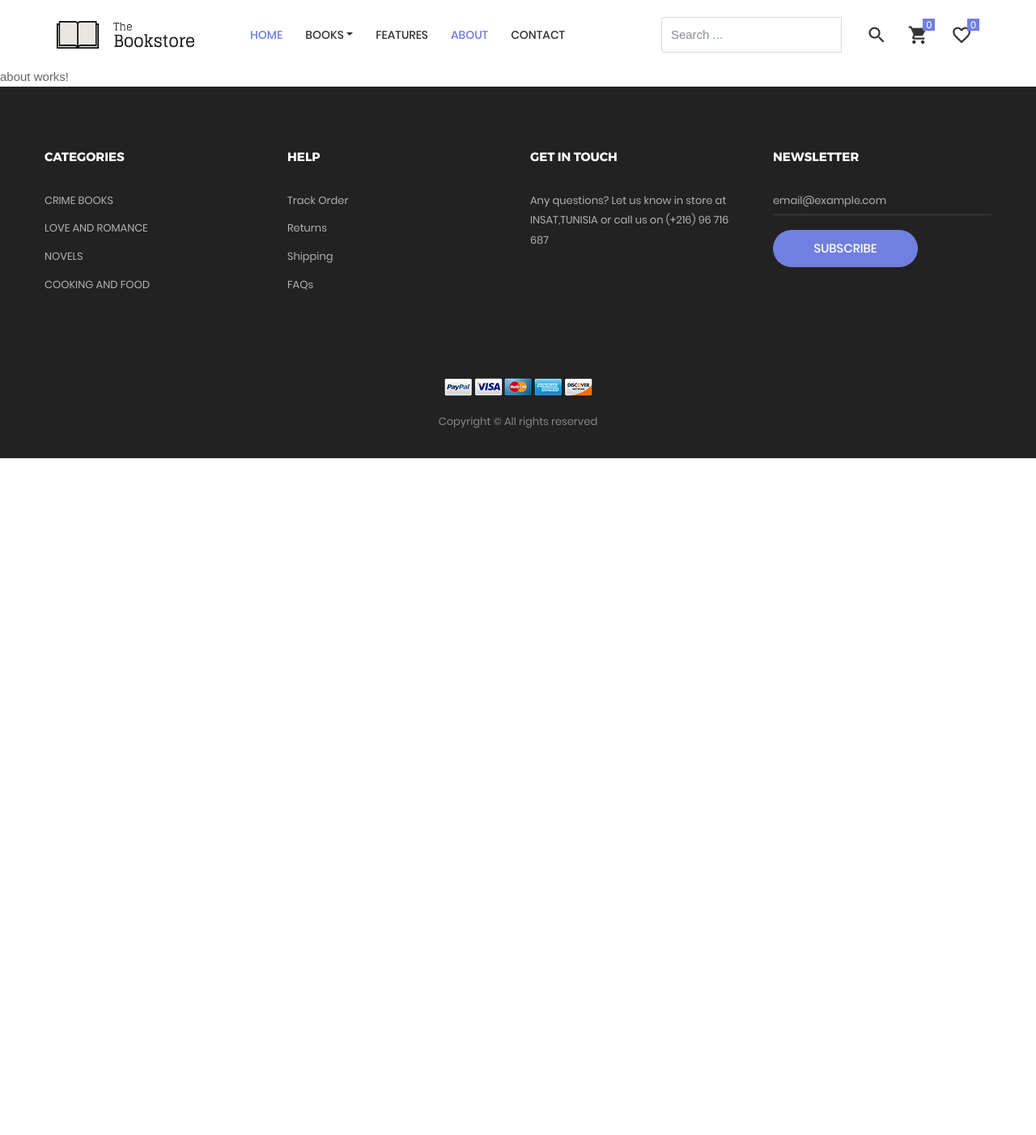
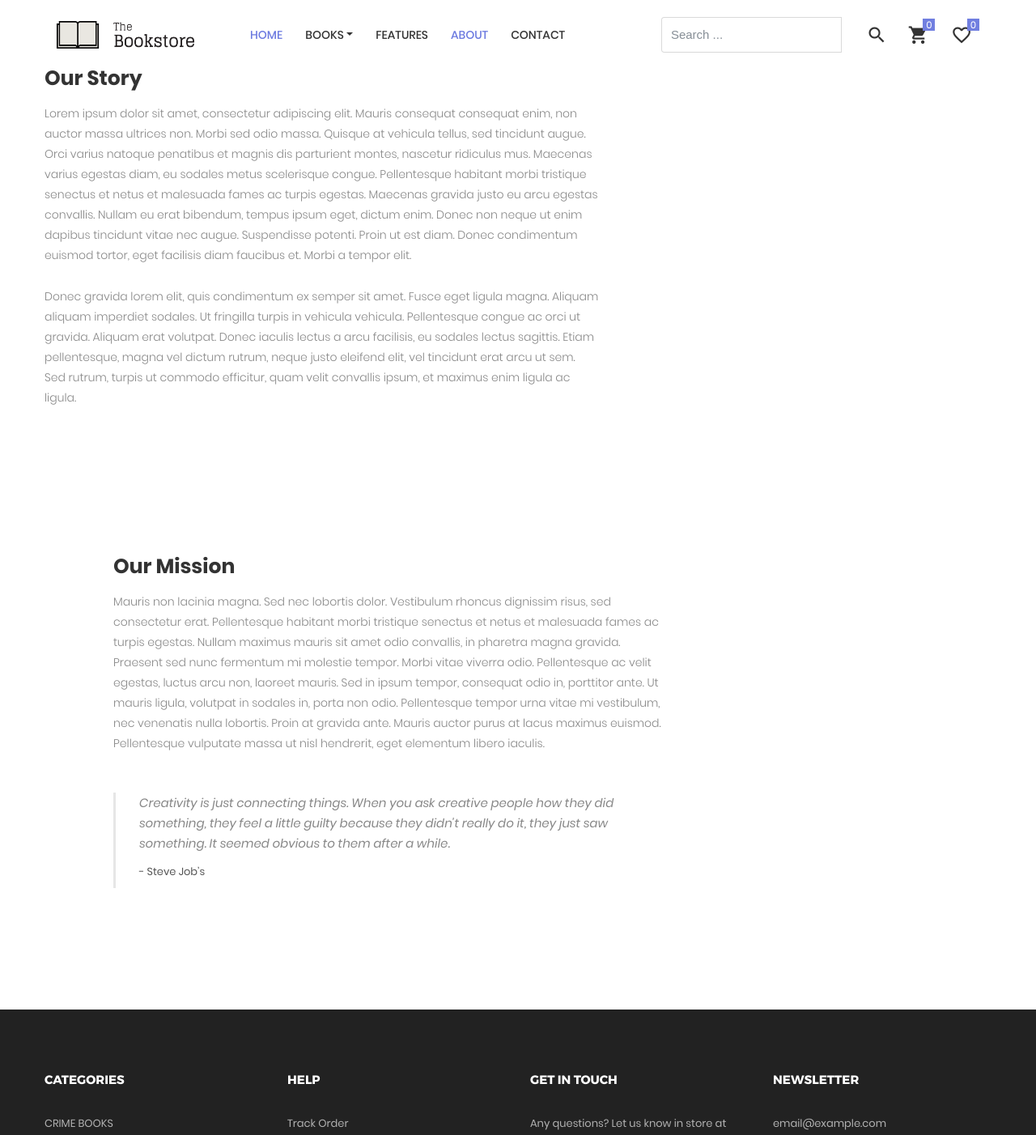
Before and after one commit to marwen96/bibliotheque, an Angular app: page /about in a window 1280 px wide. Shown: the top 1402 px of the page at 81% size. Before the commit the page ends 800 px from the top, so only its background shows below. Built offline with nearby package versions, Linux system fonts and the light colour scheme.

Commit message:
detail livres .

```diff
--- a/src/app/about/about.component.html
+++ b/src/app/about/about.component.html
@@ -1,3 +1,50 @@
-<p>
-  about works!
-</p>
+<section class="bg0 p-t-75 p-b-120">
+  <div class="container">
+    <div class="row p-b-148">
+      <div class="col-md-7 col-lg-8">
+        <div class="p-t-7 p-r-85 p-r-15-lg p-r-0-md">
+          <h3 class="mtext-111 cl2 p-b-16">
+            Our Story
+          </h3>
+
+          <p class="stext-113 cl6 p-b-26">
+            Lorem ipsum dolor sit amet, consectetur adipiscing elit. Mauris consequat consequat enim, non auctor massa ultrices non. Morbi sed odio massa. Quisque at vehicula tellus, sed tincidunt augue. Orci varius natoque penatibus et magnis dis parturient montes, nascetur ridiculus mus. Maecenas varius egestas diam, eu sodales metus scelerisque congue. Pellentesque habitant morbi tristique senectus et netus et malesuada fames ac turpis egestas. Maecenas gravida justo eu arcu egestas convallis. Nullam eu erat bibendum, tempus ipsum eget, dictum enim. Donec non neque ut enim dapibus tincidunt vitae nec augue. Suspendisse potenti. Proin ut est diam. Donec condimentum euismod tortor, eget facilisis diam faucibus et. Morbi a tempor elit.
+          </p>
+
+          <p class="stext-113 cl6 p-b-26">
+            Donec gravida lorem elit, quis condimentum ex semper sit amet. Fusce eget ligula magna. Aliquam aliquam imperdiet sodales. Ut fringilla turpis in vehicula vehicula. Pellentesque congue ac orci ut gravida. Aliquam erat volutpat. Donec iaculis lectus a arcu facilisis, eu sodales lectus sagittis. Etiam pellentesque, magna vel dictum rutrum, neque justo eleifend elit, vel tincidunt erat arcu ut sem. Sed rutrum, turpis ut commodo efficitur, quam velit convallis ipsum, et maximus enim ligula ac ligula.
+          </p>
+
+        </div>
+      </div>
+
+
+    </div>
+
+    <div class="row">
+      <div class="order-md-2 col-md-7 col-lg-8 p-b-30">
+        <div class="p-t-7 p-l-85 p-l-15-lg p-l-0-md">
+          <h3 class="mtext-111 cl2 p-b-16">
+            Our Mission
+          </h3>
+
+          <p class="stext-113 cl6 p-b-26">
+            Mauris non lacinia magna. Sed nec lobortis dolor. Vestibulum rhoncus dignissim risus, sed consectetur erat. Pellentesque habitant morbi tristique senectus et netus et malesuada fames ac turpis egestas. Nullam maximus mauris sit amet odio convallis, in pharetra magna gravida. Praesent sed nunc fermentum mi molestie tempor. Morbi vitae viverra odio. Pellentesque ac velit egestas, luctus arcu non, laoreet mauris. Sed in ipsum tempor, consequat odio in, porttitor ante. Ut mauris ligula, volutpat in sodales in, porta non odio. Pellentesque tempor urna vitae mi vestibulum, nec venenatis nulla lobortis. Proin at gravida ante. Mauris auctor purus at lacus maximus euismod. Pellentesque vulputate massa ut nisl hendrerit, eget elementum libero iaculis.
+          </p>
+
+          <div class="bor16 p-l-29 p-b-9 m-t-22">
+            <p class="stext-114 cl6 p-r-40 p-b-11">
+              Creativity is just connecting things. When you ask creative people how they did something, they feel a little guilty because they didn't really do it, they just saw something. It seemed obvious to them after a while.
+            </p>
+
+            <span class="stext-111 cl8">
+              - Steve Job’s
+            </span>
+          </div>
+        </div>
+      </div>
+
+
+    </div>
+  </div>
+</section>
--- a/src/app/listelivre/listelivre.component.html
+++ b/src/app/listelivre/listelivre.component.html
@@ -7,7 +7,8 @@
       <h5 class="card-title" ><strong>{{livre.title}}</strong></h5>
       <br/>
       <h4>{{livre.prix}} DT</h4>
-      <button class="btn btn-info"><i class="fas fa-search-plus" ></i></button>
+
+      <button class="btn btn-info"><i class="fas fa-search-plus"  ></i></button>
 
     </div>
   </div>
--- a/src/app/listelivre/listelivre.component.ts
+++ b/src/app/listelivre/listelivre.component.ts
@@ -8,18 +8,11 @@ import { Livre } from '../livre';
   styleUrls: ['./listelivre.component.css']
 })
 export class ListelivreComponent implements OnInit {
-livres: Livre [];
+ livres: Livre [];
   constructor(private service: LivreService) { }
 
   ngOnInit() {
    this.service.getlivres().subscribe((response) => this.livres = response);
   }
-  getLivreById(id: number) {
-    const singlelivre = this.livres.find(
-      (singlelivreObject) => {
-        return singlelivreObject.id === id ;
-      }
-    );
-    return singlelivre;
-      }
+
 }
--- a/src/app/livre.service.ts
+++ b/src/app/livre.service.ts
@@ -14,5 +14,7 @@ export class LivreService {
   return this.http.get<Livre []>('http://54.38.33.183:8081/bibliotheque/api/livres');
 
 }
-
+getlivrebyID(id: number) {
+  return this.http.get<Livre> ('http://54.38.33.183:8081/bibliotheque/api/livres/{id}');
 }
+}
--- a/src/app/navbar/navbar.component.html
+++ b/src/app/navbar/navbar.component.html
@@ -1,4 +1,4 @@
-<header>
+<header class="fixed-top" style="background-color: white">
   <!-- Header desktop -->
   <div class="container-menu-desktop container">
     <div class="wrap-menu-desktop">
--- a/src/app/singlelivre/singlelivre.component.html
+++ b/src/app/singlelivre/singlelivre.component.html
@@ -1 +1,2 @@
-<h2>{{name}}</h2>
+<h1>{{single.title}}</h1>
+<h1>{{single.description}}</h1>
--- a/src/app/singlelivre/singlelivre.component.ts
+++ b/src/app/singlelivre/singlelivre.component.ts
@@ -1,3 +1,4 @@
+import { ListelivreComponent } from './../listelivre/listelivre.component';
 
 import { LivreService } from './../livre.service';
 
@@ -11,6 +12,7 @@ import { Livre } from '../livre';
   styleUrls: ['./singlelivre.component.css']
 })
 export class SinglelivreComponent implements OnInit {
+name: String ;
 
   single: Livre;
   // tslint:disable-next-line:no-shadowed-variable
@@ -18,6 +20,7 @@ export class SinglelivreComponent implements OnInit {
 
   ngOnInit() {
     const id = this.route.snapshot.params['id'];
+    this.service.getlivrebyID(id).subscribe((response) => this.single = response);
 
   }
 
```
